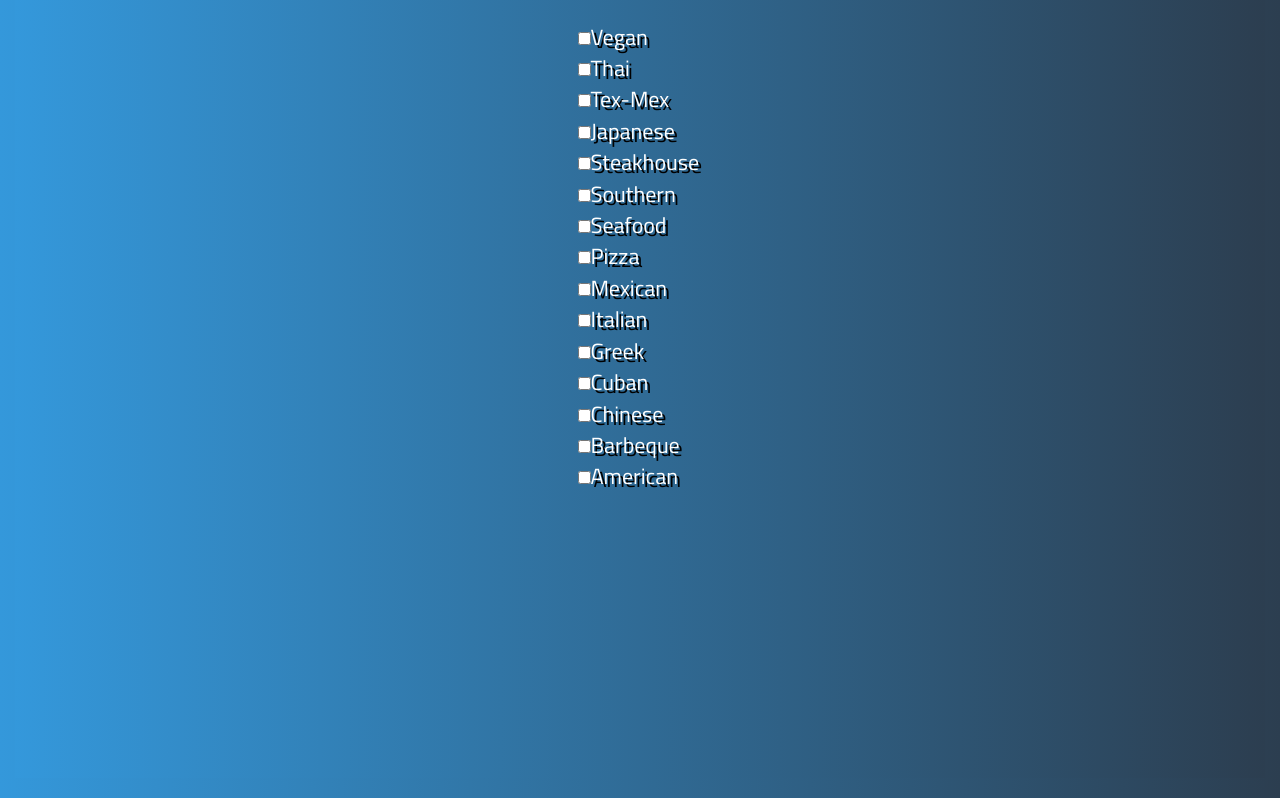
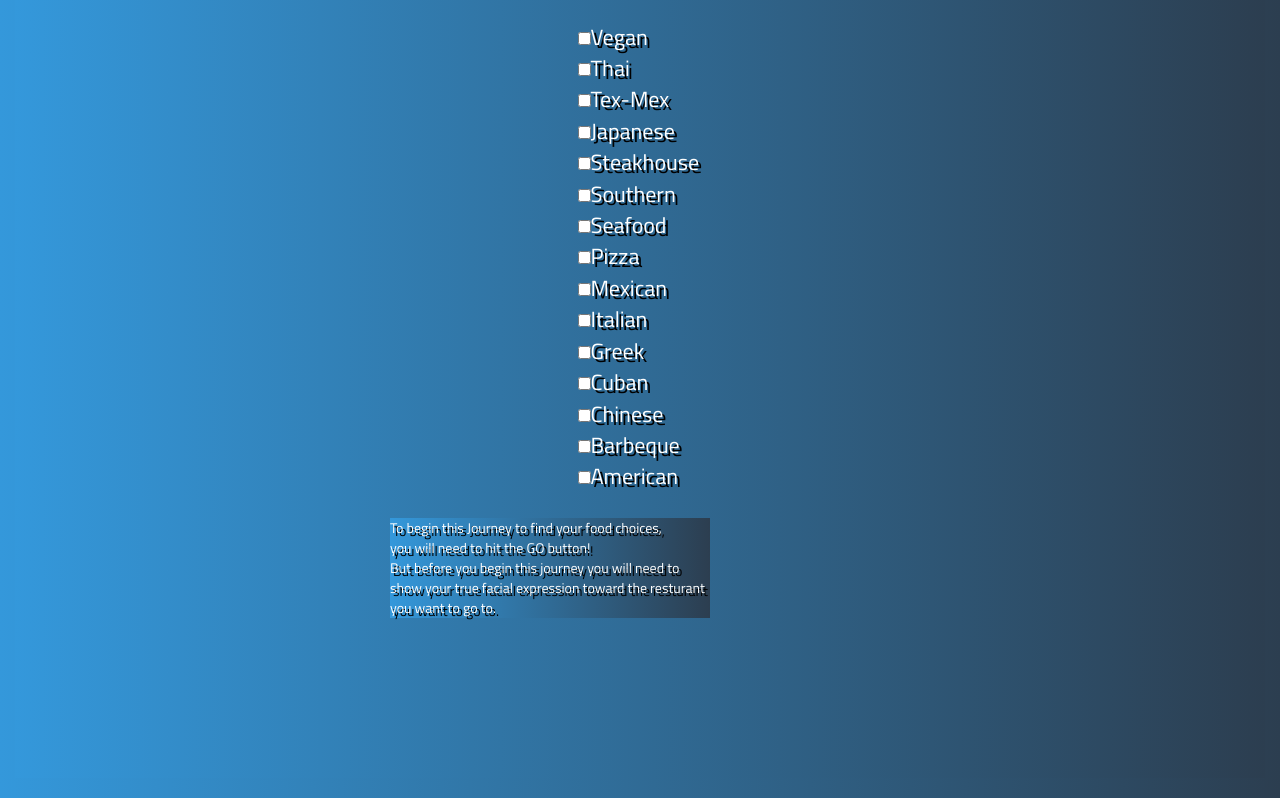
Before and after one commit to Acard1990/Dinner-Picker, a plain HTML site: page index.html in a window 1280 px wide. Shown: the part 170-968 px from the top of the page. Drawn offline with nearby package versions, Linux system fonts and the light colour scheme; a script that the page names is missing.

Commit message:
Instructions

```diff
--- a/index.html
+++ b/index.html
@@ -48,7 +48,10 @@
 
         <div id="app-area">
             <div id="camera_area">
-          <div id="my_camera" style="width:320px; height:240px;"></div>
+                <div id="my_camera" style="width:320px; height:240px;">
+                    <p>To begin this Journey to find your food choices,<br> you will need to hit the GO button!<br> But before you begin this journey you will need to show your true facial expression toward the resturant you want to go to.</p>
+
+                </div>
                 <div id="my_result">
                     <img id="base64image">
                 </div>
@@ -64,4 +67,5 @@
         <script src="assets/javascript/base64-binary.js"></script>
         <script src="assets/javascript/app.js"></script>
 </body>
+
 </html>
```
Lines whose indentation alone changed are shown as unchanged.
